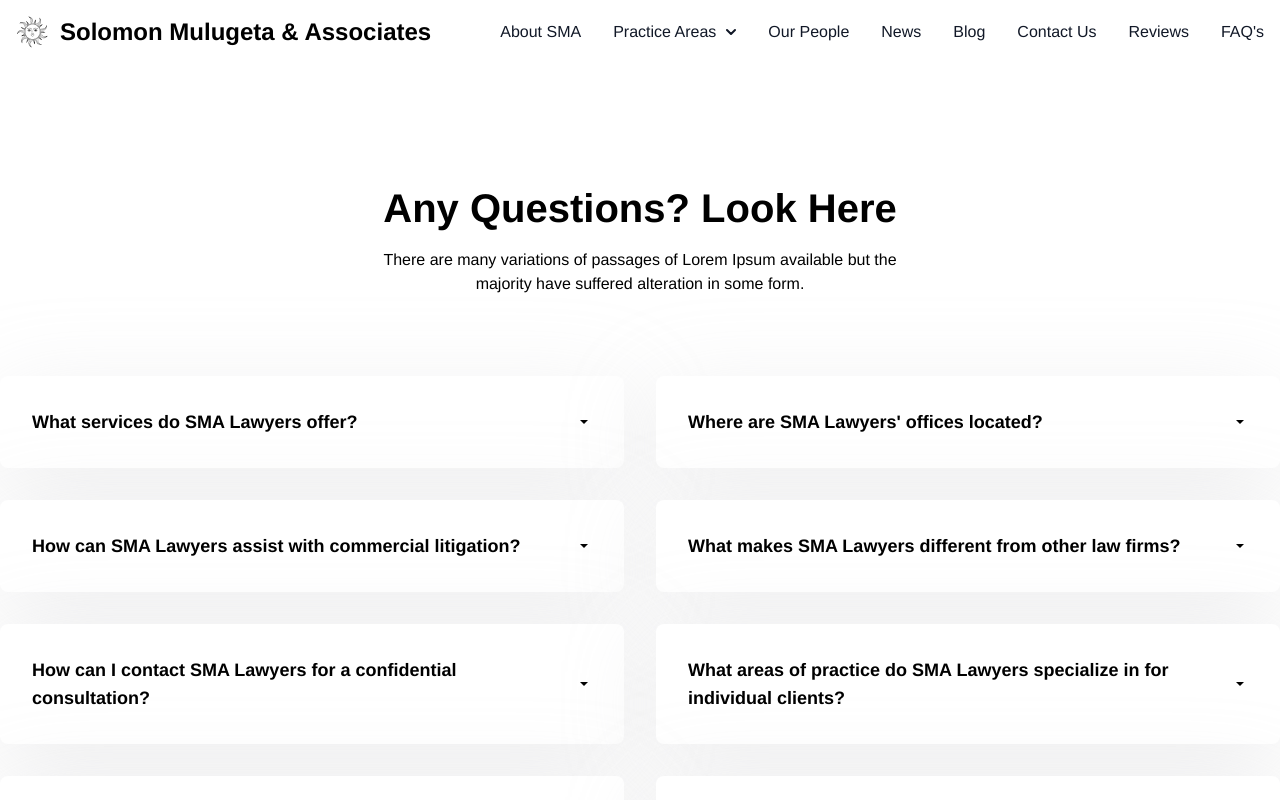
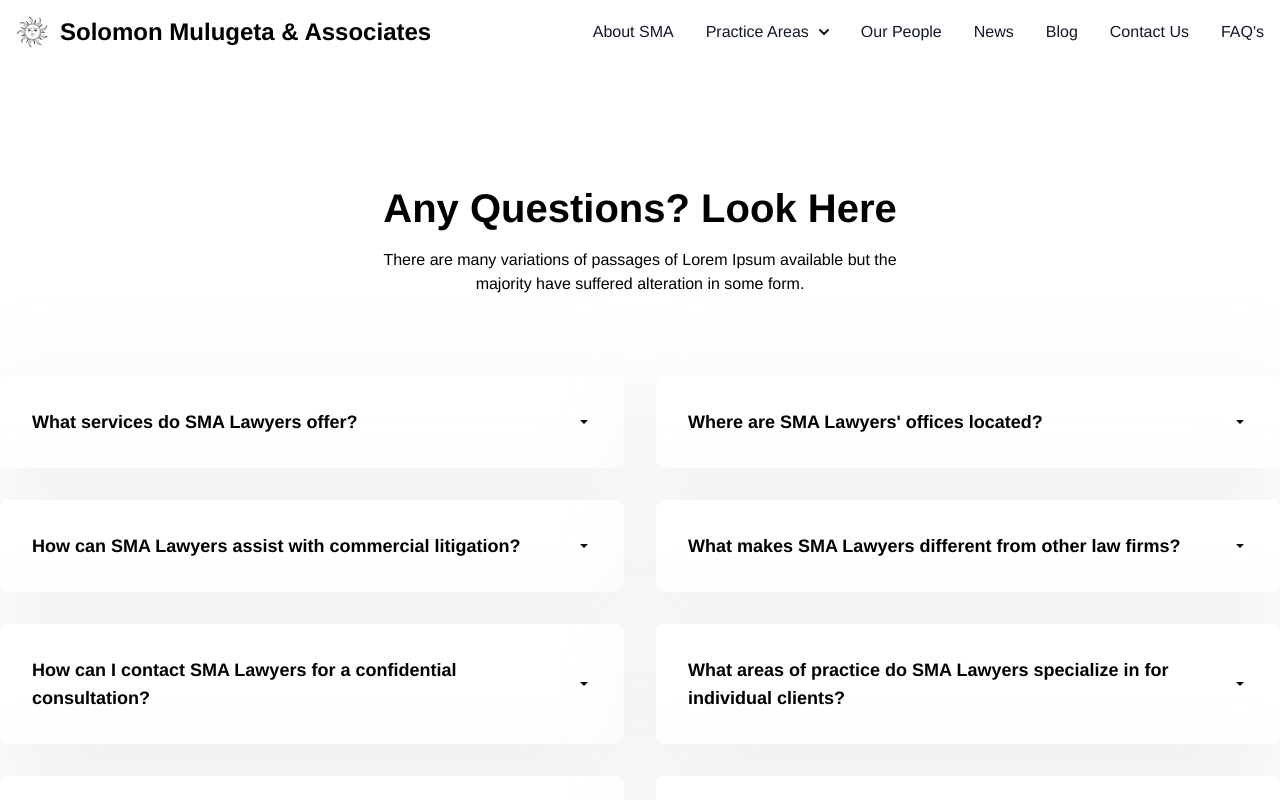
Before and after one commit to abenooo/lawyer_public_site, a Next.js app: page /faq in a window 1280 px wide. Shown: the top 800 px of the page. Built offline with nearby package versions, Linux system fonts and the light colour scheme.

Commit message:
change the text

```diff
--- a/components/navbar/index.jsx
+++ b/components/navbar/index.jsx
@@ -135,13 +135,13 @@ const MyNavbar = () => {
                   </a>
                 </Link>
               </li>
-              <li>
+              {/* <li>
                 <Link href="/reviews" legacyBehavior>
                   <a className="block py-2 px-3 text-gray-900 rounded hover:bg-gray-100 md:hover:bg-transparent md:hover:text-blue-700 md:p-0 dark:text-white md:dark:hover:text-blue-500 dark:hover:bg-gray-700 dark:hover:text-blue-500 md:dark:hover:bg-transparent dark:border-gray-700">
                     Reviews
                   </a>
                 </Link>
-              </li>
+              </li> */}
               <li>
                 <Link href="/faq" legacyBehavior>
                   <a className="block py-2 px-3 text-gray-900 rounded hover:bg-gray-100 md:hover:bg-transparent md:hover:text-blue-700 md:p-0 dark:text-white md:dark:hover:text-blue-500 dark:hover:bg-gray-700 dark:hover:text-blue-500 md:dark:hover:bg-transparent dark:border-gray-700">
--- a/pages/faq.jsx
+++ b/pages/faq.jsx
@@ -9,7 +9,7 @@ const Accordion = () => {
   };
 
   const questions = [
-    { header: "What services do SMA Lawyers offer?", text: "SMA Lawyers provides a comprehensive range of legal services, including Building & Construction, Commercial Litigation, Commercial Law, Workplace Relations & Safety, Estate Planning & Disputes, Family Law, Franchising & Licensing, Insolvency, Insurance Law, Property Law, Immigration, Banking & Finance, and Italian Law." },
+    { header: "What services do SMA Lawyers offer?", text: "SMA Lawyers provides a comprehensive range of legal services, including Building & Construction, Commercial Litigation, Commercial Law, Workplace Relations & Safety, Estate Planning & Disputes, Family Law, Franchising & Licensing, Insolvency, Insurance Law, Property Law, Immigration, Banking & Finance, and Ethiopian Law." },
     { header: "Where are SMA Lawyers' offices located?", text: "SMA Lawyers has offices in major Ethiopia cities including Addis Ababa, Bahir Dar, Hawassa, Mekelle and the Adama." },
     { header: "How can SMA Lawyers assist with commercial litigation?", text: "Our team combines years of legal expertise with a commercially minded approach to help clients navigate complex litigation matters, aiming for favourable outcomes in all situations." },
     { header: "What makes SMA Lawyers different from other law firms?", text: "SMA Lawyers is distinguished by its multidisciplinary team, attention to detail, thorough preparation, intelligent strategy, and efficient service delivery, ensuring comprehensive support for both individuals and businesses." },
```
